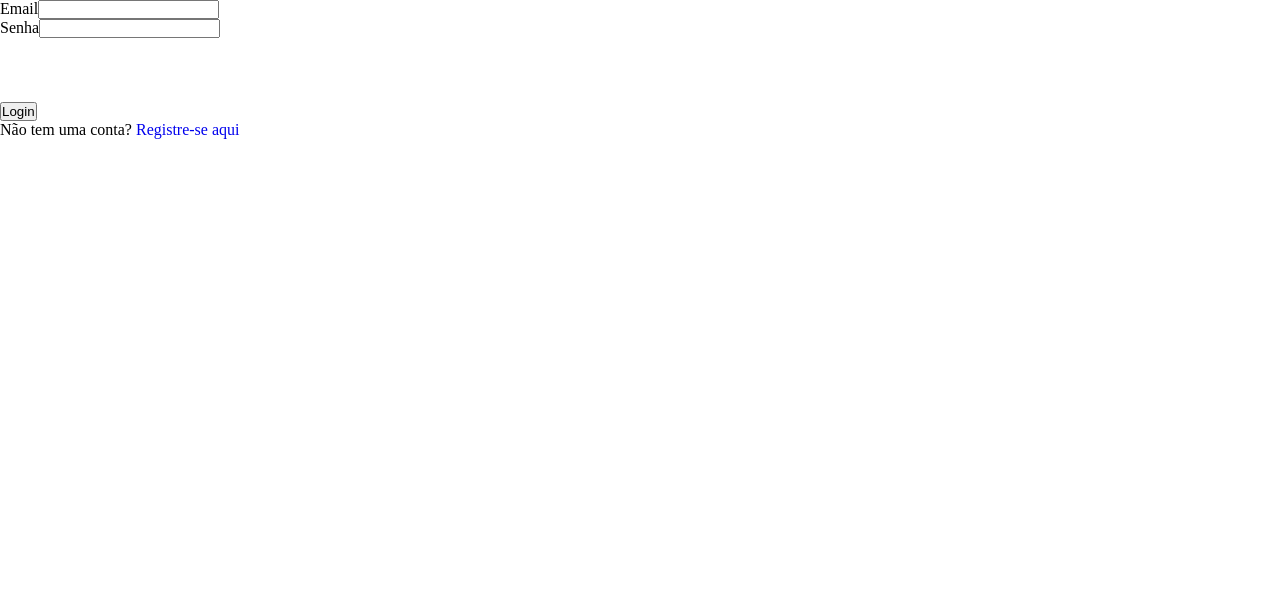
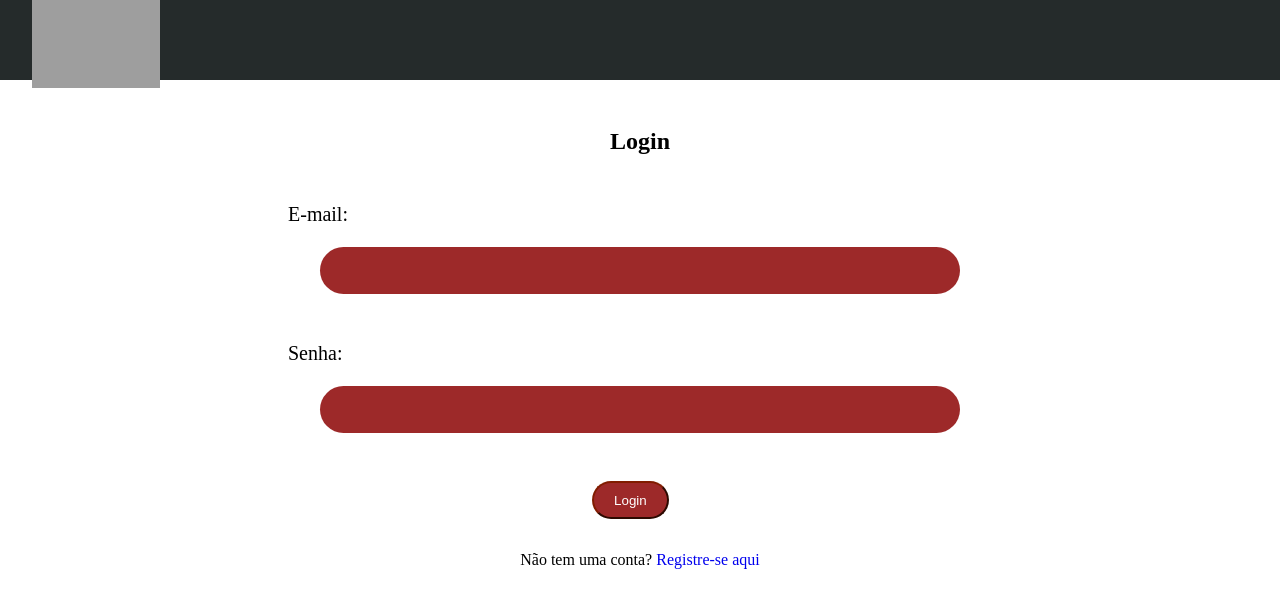
Before and after one commit to nathanhalgumacoisa/Tool-Trackers-front, a Next.js app: page /Login in a window 1280 px wide. Shown: the top 608 px of the page. Built offline with nearby package versions, Linux system fonts and the light colour scheme; grey boxes are pictures that could not be loaded.

Commit message:
css login

```diff
--- a/app/Login/login.module.css
+++ b/app/Login/login.module.css
@@ -1,18 +1,58 @@
-.logincontainer {
-    background-color: white;
 
-  }
+  .input {
+    width: 60vw;
+    background-color: rgb(157, 41, 41);
+    color: rgb(0, 0, 0);
+    border: 2px ; /* Borda vermelha */
+    border-radius: 50px; /* Arredondamento */
+    outline: none; /* Remove a borda de foco padrão */
+    transition: border-color 0.3s;
+    max-width: 50%;
+    align-items: center;
+    margin: -1rem auto;
+    padding: 1rem;
+    align-items: center;
+    margin-left: 19,5rem;
+    margin-top: 1rem;
+
+        }
+        .textlabel{
+            color: black;
+            font-size: 20px;
+            margin-bottom: 5px;
+            margin-top: 2rem;
+
+        }
+
   .textlabel{
     color: black;
+
   }
 
   .logintitle {
     color: black;
     font-size: 24px;
+
+    margin-top: 2rem;
+  }
+  .formDiv02{
+    display: flex;
+    flex-direction: column;
+
+  }
+  .formDiv01{
+    display: flex;
+    flex-direction: column;
+    margin-top: -1rem;
+  }
+  .link{
     text-align: center;
     margin-top: 2rem;
   }
-
+  .cadastro{
+    text-align: center;
+    margin-top: 2rem;
+  }
   .inputgroup {
     margin-top: 3rem;
   }
@@ -23,18 +63,29 @@
     margin-bottom: 5px;
   }
 
-  .submitbutton {
-    background-color: #6E0000;
-    color: white;
-    font-size: 16px;
-    padding: 10px;
-    border-radius: 30px;
-    cursor: pointer;
-    text-align: center;
+  .textlabel{
+    margin-left: 18rem;
+    margin-top: 4rem;
 
   }
+
 
   .button{
     text-align: center;
     margin-top: 4rem;
+    width: 6vw;
+    height: 3vw;
+    align-items: center;
+    margin-left: 37rem;
+    background-color: rgb(157, 41, 41);
+    color: rgb(255, 255, 255);
+    border-radius: 2rem;
+    border-color: rgb(129, 28, 0);
   }
+
+  .H1text{
+    color: black;
+    font-size: 24px;
+    text-align: center;
+    margin-top: 3rem;
+  }
--- a/app/Login/page.jsx
+++ b/app/Login/page.jsx
@@ -6,6 +6,7 @@ import { signInWithEmailAndPassword } from "firebase/auth";
 import Link from "next/link";
 import styles from "./login.module.css";
 import { useRouter }from "next/navigation";
+import Header from "../components/header/Header.jsx";
 
 export default function Login() {
   const [email_login, setEmail] = useState("");
@@ -24,8 +25,10 @@ export default function Login() {
 
   return (
     <div className={styles.form}>
+      <Header></Header>
+      <h1 className={styles.H1text}>Login</h1>
       <div className={styles.formDiv01}>
-        <label className={styles.textlabel}>Email</label>
+        <label className={styles.textlabel}>E-mail:</label>
         <input
           type="email"
           className={styles.input}
@@ -34,7 +37,7 @@ export default function Login() {
         />
       </div>
       <div className={styles.formDiv02}>
-        <label className={styles.textlabel}>Senha</label>
+        <label className={styles.textlabel}>Senha:</label>
         <input
           type="password"
           className={styles.input}
@@ -42,16 +45,18 @@ export default function Login() {
           onChange={(e) => setPassword(e.target.value)}
         />
       </div>
+      <div className={styles.texts}>
       <button className={styles.button} onClick={logIn}>
         Login
       </button>
 
-      <p>
+      <p className={styles.cadastro}>
         Não tem uma conta?{" "}
-        <Link href="/CadastroFerr">
+        <Link href="/Cadastro">
           <span className={styles.link}>Registre-se aqui</span>
         </Link>
       </p>
+      </div>
     </div>
   );
 }
```
